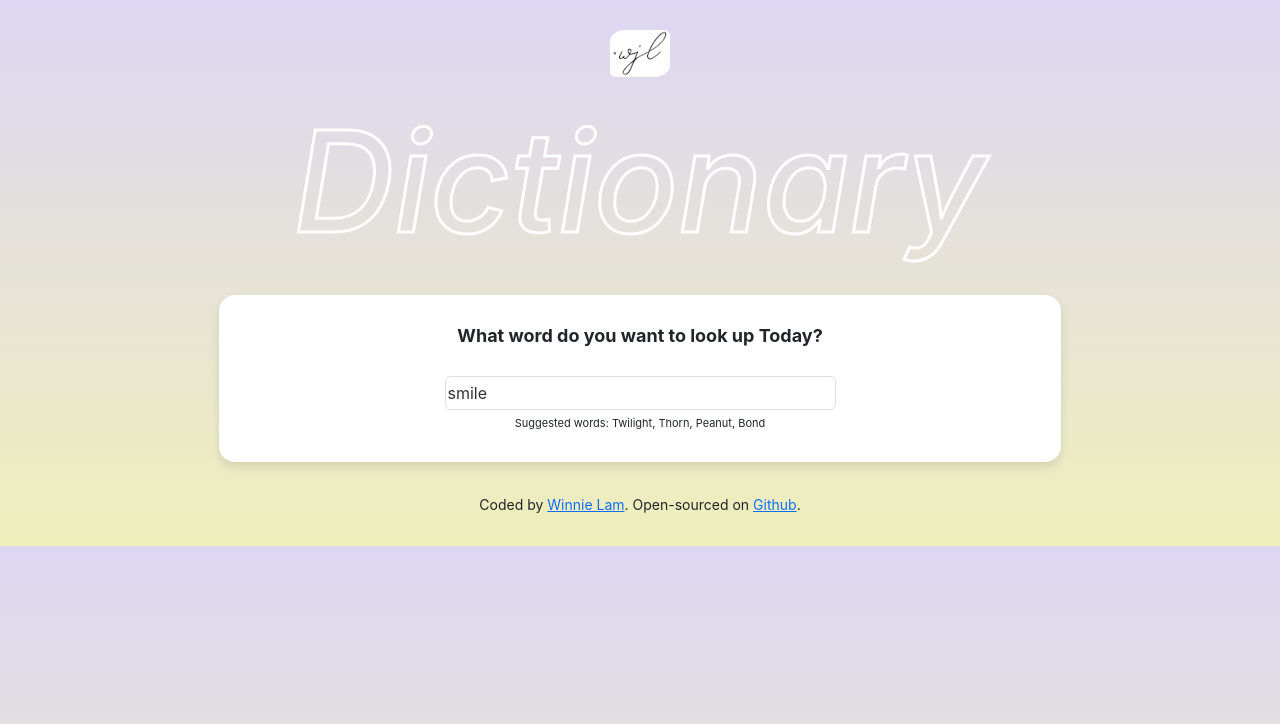
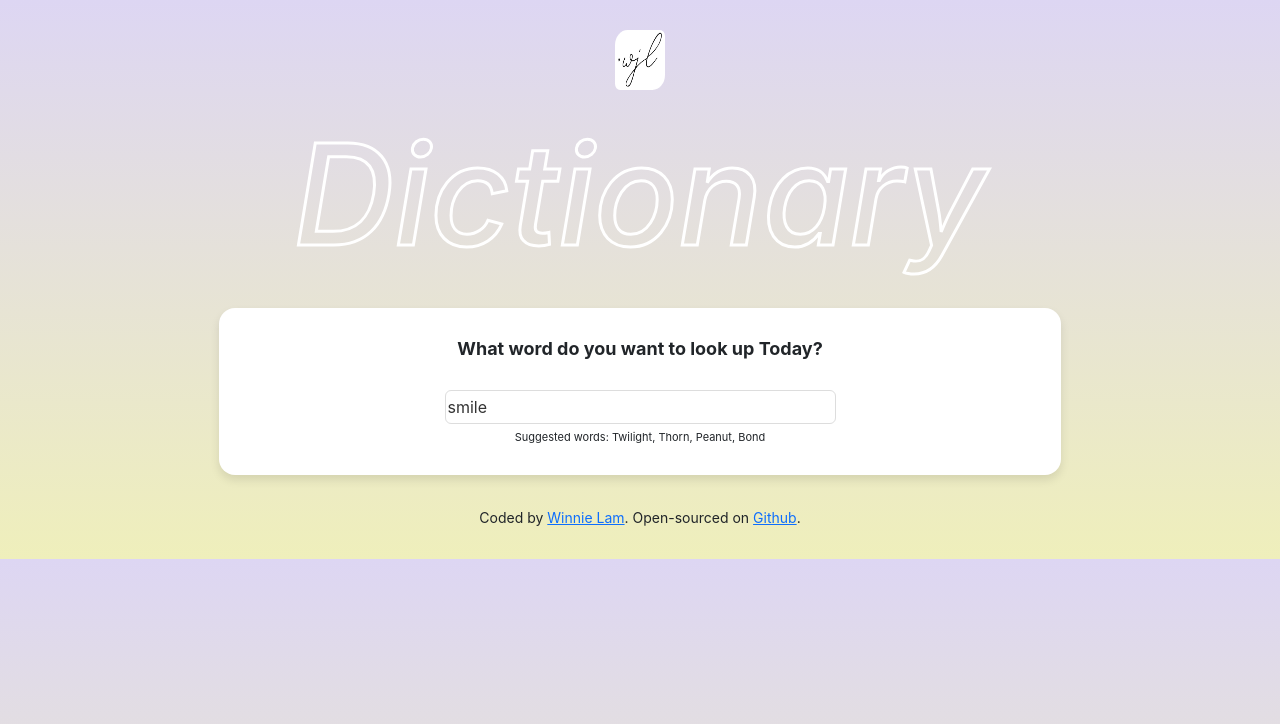
Before and after one commit to Winniee356/Dictionary-react, a React (Create React App) app: page / in a window 1280 px wide. Shown: the top 724 px of the page. Built offline with nearby package versions, Linux system fonts and the light colour scheme; no server answers; the HTML template or start-up script is replaced by a standard one.

Commit message:
Update App.css

```diff
--- a/src/App.css
+++ b/src/App.css
@@ -25,10 +25,12 @@ body{
 }
 
 .App-logo {
-  max-width: 60px;
+  max-width: 50px;
   border-radius: 25% 10%;
   display: block;
   margin: 0 auto;
+  height: 60px;
+  width: 60px;
 }
 
 .App-footer {
```
